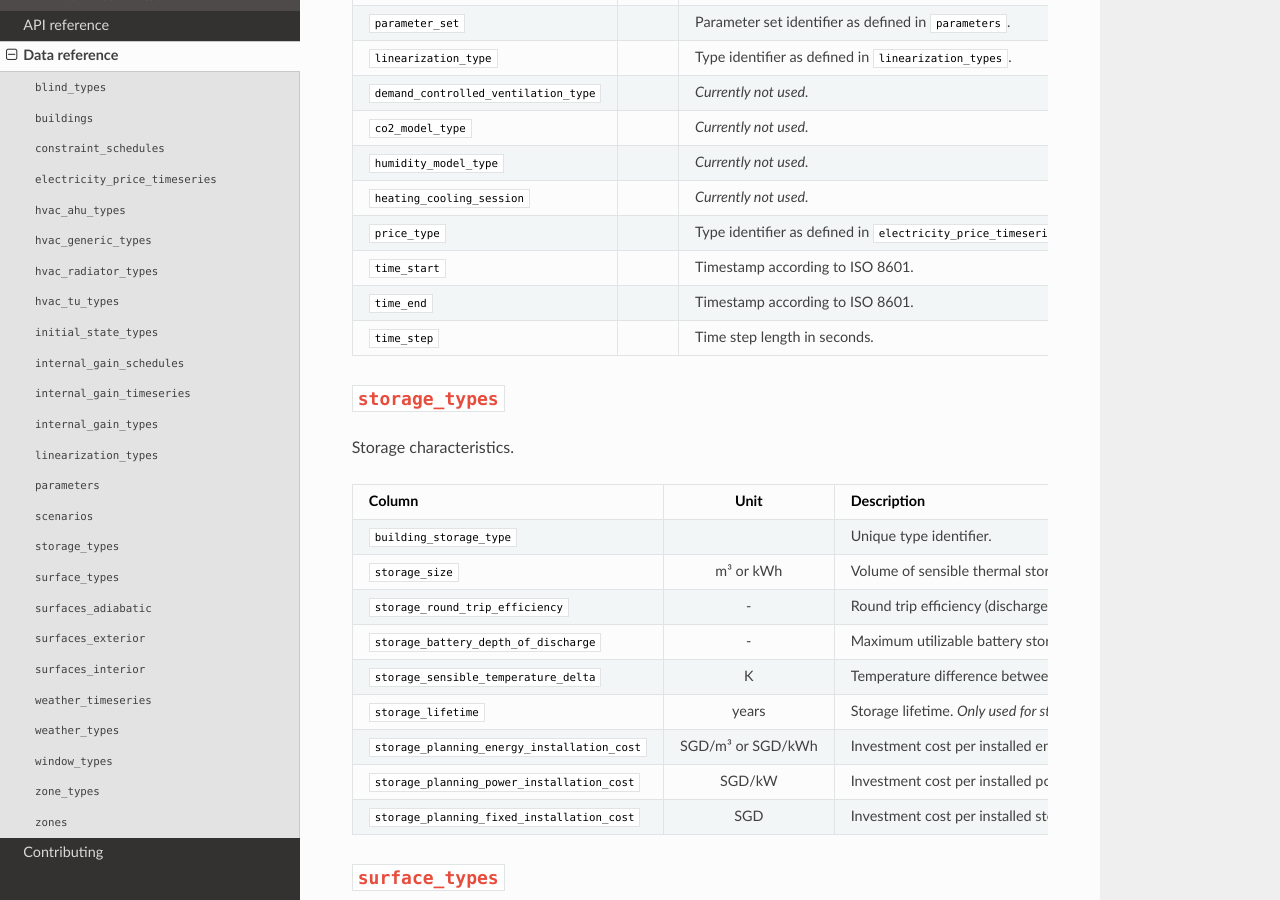
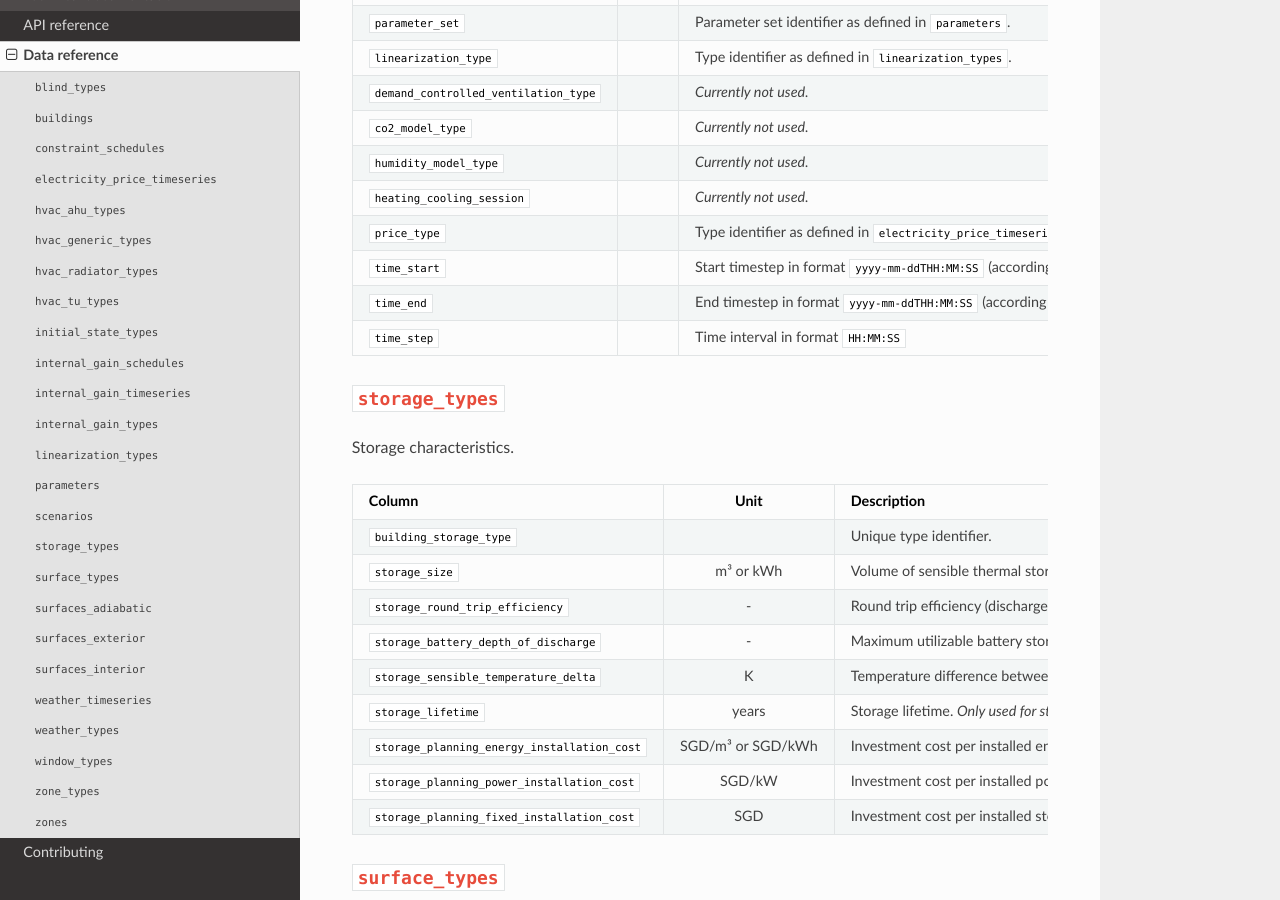
Before and after one commit to mesmo-dev/cobmo, a Sphinx documentation site: the page built from docs/data.md, in a window 1280 px wide and 900 px high, scrolled down 5999 px. Built offline with Sphinx 7.4.7 and the Read the Docs theme 2.0.0, drawn with Linux system fonts in a browser that asks for light colours.

Commit message:
docs: Minor change data reference

```diff
--- a/docs/data.md
+++ b/docs/data.md
@@ -201,9 +201,9 @@ Building scenario definitions.
 | `humidity_model_type` | | *Currently not used.* |
 | `heating_cooling_session` | | *Currently not used.* |
 | `price_type` | | Type identifier as defined in `electricity_price_timeseries`. |
-| `time_start` | | Timestamp according to ISO 8601. |
-| `time_end` | | Timestamp according to ISO 8601. |
-| `time_step` | | Time step length in seconds. |
+| `time_start` | | Start timestep in format `yyyy-mm-ddTHH:MM:SS` (according to ISO 8601). |
+| `time_end` | | End timestep in format `yyyy-mm-ddTHH:MM:SS` (according to ISO 8601). |
+| `time_step` | | Time interval in format `HH:MM:SS` |
 
 ## `storage_types`
 
```
